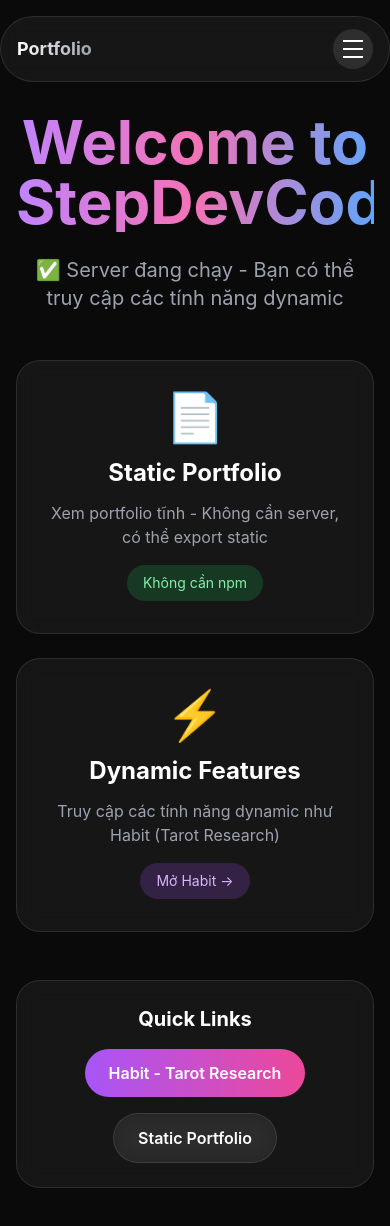
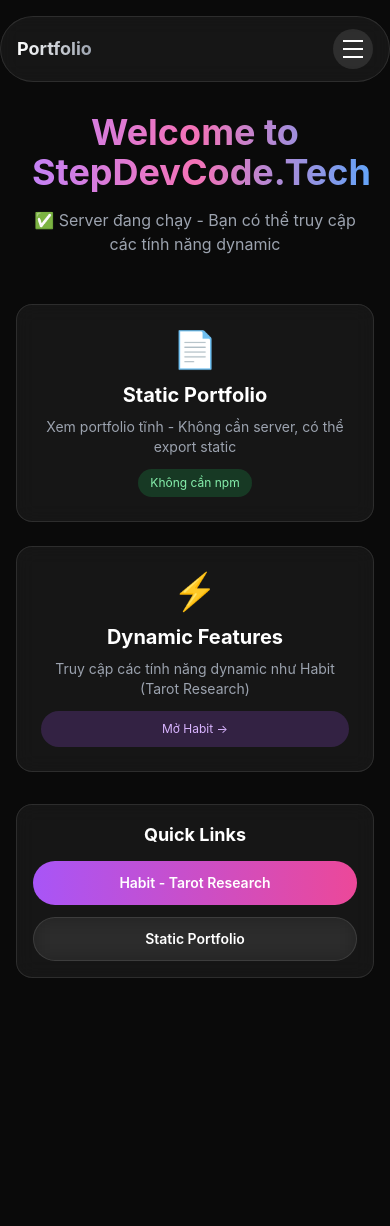
Before and after one commit to KayHuynhLibra/stepdevcodetech, a Next.js app: page / in a window 390 px wide. Shown: the top 1226 px of the page. After the commit the page ends 1042 px from the top, so only its background shows below. Built offline with nearby package versions, Linux system fonts and the light colour scheme.

Commit message:
Enhance mobile & desktop responsiveness: improve typography, spacing, touch targets, and modal layouts

```diff
--- a/app/habit/[brandId]/page.tsx
+++ b/app/habit/[brandId]/page.tsx
@@ -90,16 +90,16 @@ export default function BrandDetailPage() {
         >
           <Link href="/habit">
             <button
-              className="mb-6 text-gray-400 hover:text-white transition-colors flex items-center gap-2"
+              className="mb-4 sm:mb-6 text-gray-400 hover:text-white transition-colors flex items-center gap-2 text-sm sm:text-base min-h-[44px] px-2"
             >
               ← Quay lại
             </button>
           </Link>
-          <h1 className="text-5xl md:text-6xl font-bold mb-4 bg-gradient-to-r from-purple-400 via-pink-400 to-blue-400 bg-clip-text text-transparent">
+          <h1 className="text-4xl sm:text-5xl md:text-6xl font-bold mb-3 sm:mb-4 bg-gradient-to-r from-purple-400 via-pink-400 to-blue-400 bg-clip-text text-transparent">
             {brandInfo.nameVi}
           </h1>
-          <p className="text-xl text-gray-400 mb-2">{brandInfo.name}</p>
-          <p className="text-gray-500 text-sm">Chọn một bộ bài để xem các lá bài</p>
+          <p className="text-lg sm:text-xl text-gray-400 mb-2">{brandInfo.name}</p>
+          <p className="text-gray-500 text-xs sm:text-sm">Chọn một bộ bài để xem các lá bài</p>
         </motion.div>
 
         {/* Decks Grid */}
--- a/app/habit/page.tsx
+++ b/app/habit/page.tsx
@@ -68,10 +68,10 @@ export default function HabitPage() {
           transition={{ duration: 0.8 }}
           className="text-center mb-16"
         >
-          <h1 className="text-6xl md:text-7xl font-bold mb-6 bg-gradient-to-r from-purple-400 via-pink-400 to-blue-400 bg-clip-text text-transparent">
+          <h1 className="text-4xl sm:text-5xl md:text-6xl lg:text-7xl font-bold mb-4 sm:mb-6 bg-gradient-to-r from-purple-400 via-pink-400 to-blue-400 bg-clip-text text-transparent px-4">
             Habit - Tarot Research
           </h1>
-          <p className="text-xl text-gray-400 max-w-2xl mx-auto">
+          <p className="text-base sm:text-lg md:text-xl text-gray-400 max-w-2xl mx-auto px-4">
             Chọn một hãng bộ bài để xem các bộ bài và lá bài Tarot
           </p>
         </motion.div>
--- a/app/page.tsx
+++ b/app/page.tsx
@@ -30,11 +30,11 @@ export default function Home() {
 
       <div className="container mx-auto px-4 sm:px-6 lg:px-8 py-16 sm:py-20 pt-28 sm:pt-32">
         <div className="text-center max-w-4xl mx-auto">
-          <h1 className="text-6xl md:text-7xl font-bold mb-6 bg-gradient-to-r from-purple-400 via-pink-400 to-blue-400 bg-clip-text text-transparent">
+          <h1 className="text-4xl sm:text-5xl md:text-6xl lg:text-7xl font-bold mb-4 sm:mb-6 bg-gradient-to-r from-purple-400 via-pink-400 to-blue-400 bg-clip-text text-transparent px-4">
             Welcome to StepDevCode.Tech
           </h1>
 
-          <p className="text-xl text-gray-400 mb-8">
+          <p className="text-base sm:text-lg md:text-xl text-gray-400 mb-6 sm:mb-8 px-4">
             {isStaticBuild
               ? '🌟 Portfolio Website - Xem portfolio tĩnh bên dưới'
               : isServerRunning
@@ -44,35 +44,35 @@ export default function Home() {
 
           <div className="grid md:grid-cols-2 gap-6 mt-12">
             {/* Static Portfolio */}
-            <Link href="/static" className="glass rounded-3xl p-8 hover:border-purple-500/50 transition-all group">
-              <div className="text-center">
-                <div className="text-5xl mb-4">📄</div>
-                <h2 className="text-2xl font-bold text-white mb-3">Static Portfolio</h2>
-                <p className="text-gray-400 mb-4">
+            <Link href="/static" className="glass rounded-2xl sm:rounded-3xl p-6 sm:p-8 hover:border-purple-500/50 transition-all group min-h-[200px] flex items-center">
+              <div className="text-center w-full">
+                <div className="text-4xl sm:text-5xl mb-3 sm:mb-4">📄</div>
+                <h2 className="text-xl sm:text-2xl font-bold text-white mb-2 sm:mb-3">Static Portfolio</h2>
+                <p className="text-gray-400 mb-3 sm:mb-4 text-sm sm:text-base">
                   Xem portfolio tĩnh - Không cần server, có thể export static
                 </p>
-                <div className="px-4 py-2 rounded-full bg-green-500/20 text-green-300 text-sm inline-block">
+                <div className="px-3 sm:px-4 py-1.5 sm:py-2 rounded-full bg-green-500/20 text-green-300 text-xs sm:text-sm inline-block">
                   Không cần npm
                 </div>
               </div>
             </Link>
 
             {/* Dynamic Features */}
-            <div className={`glass rounded-3xl p-8 ${isServerRunning ? 'hover:border-purple-500/50 transition-all cursor-pointer' : 'opacity-60'}`}>
-              <div className="text-center">
-                <div className="text-5xl mb-4">⚡</div>
-                <h2 className="text-2xl font-bold text-white mb-3">Dynamic Features</h2>
-                <p className="text-gray-400 mb-4">
+            <div className={`glass rounded-2xl sm:rounded-3xl p-6 sm:p-8 ${isServerRunning ? 'hover:border-purple-500/50 transition-all cursor-pointer' : 'opacity-60'} min-h-[200px] flex items-center`}>
+              <div className="text-center w-full">
+                <div className="text-4xl sm:text-5xl mb-3 sm:mb-4">⚡</div>
+                <h2 className="text-xl sm:text-2xl font-bold text-white mb-2 sm:mb-3">Dynamic Features</h2>
+                <p className="text-gray-400 mb-3 sm:mb-4 text-sm sm:text-base">
                   {isServerRunning
                     ? 'Truy cập các tính năng dynamic như Habit (Tarot Research)'
                     : 'Cần chạy npm run dev để sử dụng'}
                 </p>
                 {isServerRunning ? (
-                  <Link href="/habit" className="px-4 py-2 rounded-full bg-purple-500/20 text-purple-300 text-sm inline-block">
+                  <Link href="/habit" className="px-3 sm:px-4 py-1.5 sm:py-2 rounded-full bg-purple-500/20 text-purple-300 text-xs sm:text-sm inline-block min-h-[36px] flex items-center justify-center">
                     Mở Habit →
                   </Link>
                 ) : (
-                  <div className="px-4 py-2 rounded-full bg-gray-500/20 text-gray-400 text-sm inline-block">
+                  <div className="px-3 sm:px-4 py-1.5 sm:py-2 rounded-full bg-gray-500/20 text-gray-400 text-xs sm:text-sm inline-block min-h-[36px] flex items-center justify-center">
                     Cần server
                   </div>
                 )}
@@ -82,15 +82,15 @@ export default function Home() {
 
           {/* Quick Links */}
           {(isServerRunning || isStaticBuild) && (
-            <div className="mt-12 glass rounded-3xl p-6">
-              <h3 className="text-xl font-bold text-white mb-4">Quick Links</h3>
-              <div className="flex flex-wrap gap-4 justify-center">
+            <div className="mt-8 sm:mt-12 glass rounded-2xl sm:rounded-3xl p-4 sm:p-6">
+              <h3 className="text-lg sm:text-xl font-bold text-white mb-3 sm:mb-4">Quick Links</h3>
+              <div className="flex flex-col sm:flex-row flex-wrap gap-3 sm:gap-4 justify-center">
                 {isServerRunning && (
-                  <Link href="/habit" className="px-6 py-3 rounded-full bg-gradient-to-r from-purple-500 to-pink-500 text-white font-semibold hover:scale-105 transition-transform">
+                  <Link href="/habit" className="px-5 sm:px-6 py-2.5 sm:py-3 rounded-full bg-gradient-to-r from-purple-500 to-pink-500 text-white font-semibold hover:scale-105 transition-transform text-sm sm:text-base min-h-[44px] flex items-center justify-center">
                     Habit - Tarot Research
                   </Link>
                 )}
-                <Link href="/static" className="px-6 py-3 rounded-full glass text-white font-semibold hover:bg-white/10 transition-colors">
+                <Link href="/static" className="px-5 sm:px-6 py-2.5 sm:py-3 rounded-full glass text-white font-semibold hover:bg-white/10 transition-colors text-sm sm:text-base min-h-[44px] flex items-center justify-center">
                   Static Portfolio
                 </Link>
               </div>
--- a/components/Contact.tsx
+++ b/components/Contact.tsx
@@ -55,7 +55,7 @@ export default function Contact() {
           whileInView={{ opacity: 1, y: 0 }}
           viewport={{ once: true }}
           transition={{ duration: 0.8, delay: 0.2 }}
-          className="glass rounded-3xl p-8 md:p-12"
+          className="glass rounded-2xl sm:rounded-3xl p-4 sm:p-6 md:p-8 lg:p-12"
         >
           <form onSubmit={handleSubmit} className="space-y-6">
             <div>
```
Also changed, not shown: app/habit/[brandId]/[deckId]/page.tsx (+24 -23 lines).
